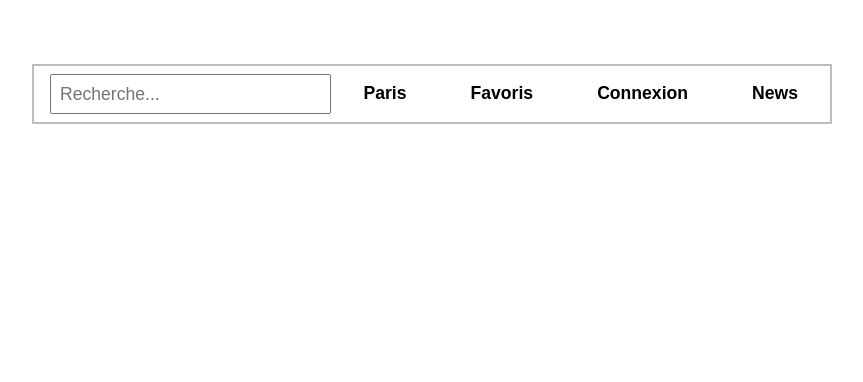
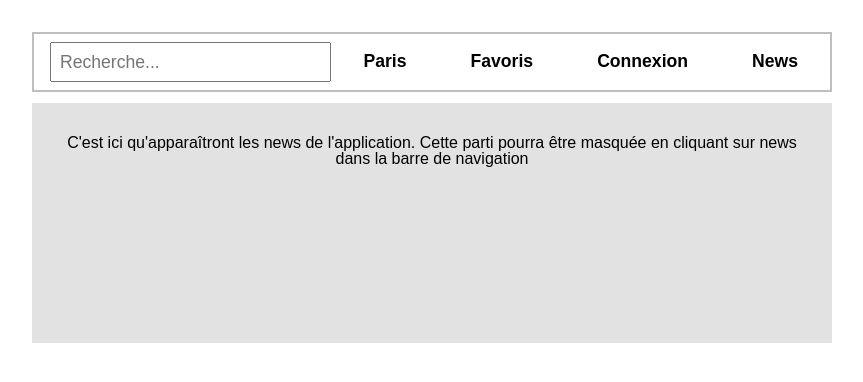
Before and after one commit to Edouard-Pinczon-du-Sel/Clash-of-Bets, a React app: page / in a window 1280 px wide. Shown: the whole page, without its empty margins (208-1071 px from the left). Built offline with nearby package versions, Linux system fonts and the light colour scheme.

Commit message:
Mise en place du composant News avec une classe visible à dynamiser par la suite

```diff
--- a/src/components/App/index.js
+++ b/src/components/App/index.js
@@ -2,12 +2,15 @@
 import './styles.css';
 
 import Header from 'src/components/Header';
+import News from 'src/components/News';
+
 
 // == Composant
 function App() {
   return (
     <div className="app">
       <Header />
+      <News />
     </div>
   );
 }
--- a/src/components/Header/Nav/styles.scss
+++ b/src/components/Header/Nav/styles.scss
@@ -1,11 +1,9 @@
 .header {
-  height: 35vh;
 
 
   &__nav {
     border: 2px solid rgba(128, 128, 128, 0.514);
-    margin: 4rem 15rem;
-
+    margin: 2rem 15rem 0.7rem 15rem;
   }
 
   &__nav--container {
--- /dev/null
+++ b/src/components/News/index.js
@@ -0,0 +1,19 @@
+// == Import
+import './styles.scss';
+
+// == Composant
+function News() {
+  return (
+    <section className="news news__visible">
+      <p className="news__text">
+        C'est ici qu'apparaîtront les news
+        de l'application. Cette parti pourra
+        être masquée en cliquant sur news
+        dans la barre de navigation
+      </p>
+    </section>
+  );
+}
+
+// == Export
+export default News;
--- /dev/null
+++ b/src/components/News/styles.scss
@@ -0,0 +1,15 @@
+.news {
+  background-color: rgba(128, 128, 128, 0.233);;
+  height: 30vh;
+  margin: 0rem 15rem;
+  display: none;
+
+  &__visible {
+    display: block;
+  }
+
+  &__text {
+    text-align: center;
+    padding: 2rem;
+  }
+}
```
